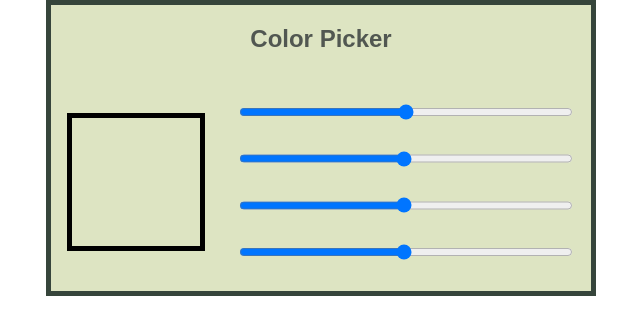
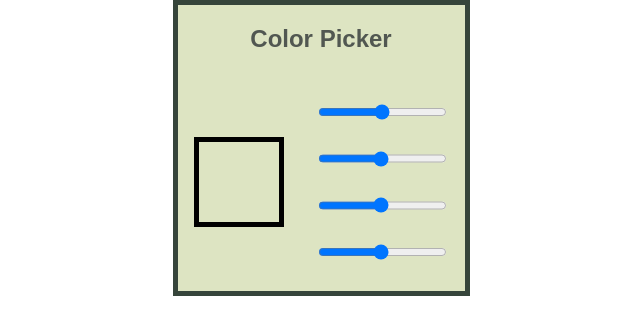
Before and after one commit to msolone/color-picker, a React (Create React App) app: page / in a window 1280 px wide. Shown: the top 334 px of the page, without its empty margins (319-959 px from the left). Built offline with nearby package versions, Linux system fonts and the light colour scheme.

Commit message:
Adjusted CSS

```diff
--- a/src/App.css
+++ b/src/App.css
@@ -8,14 +8,14 @@
 .App {
   text-align: center;
   border: 5px solid #36453B;
-  /* width: 50%; */
+  height: 100%;
   background-color:  rgb(221, 228, 194);
   color: #515751
 
 }
 
 input {
-  width: 25em;
+
   padding: 1em 0;
 }
 
@@ -27,8 +27,8 @@ input {
 }
 
 .color-box {
-  height: 8em;
-  width: 8em;
+  height: 5em;
+  width: 5em;
   border: 5px solid black;
   margin-right: 2em;
 
```
